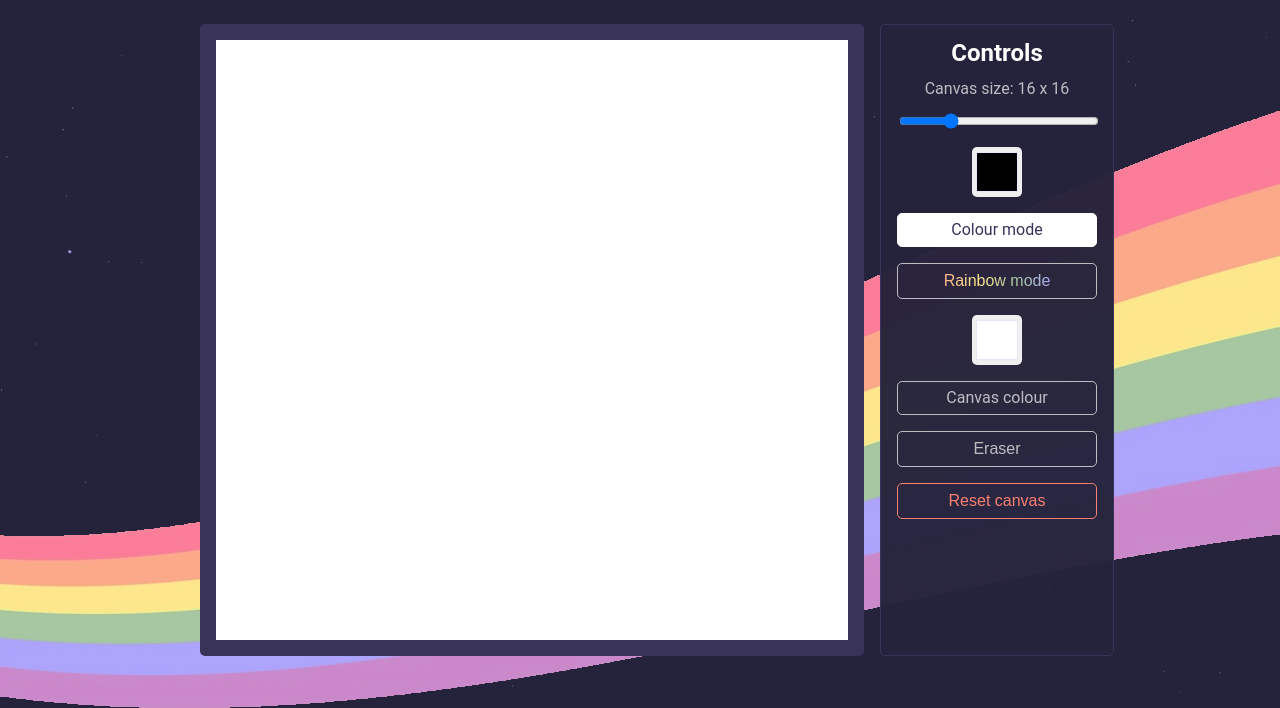
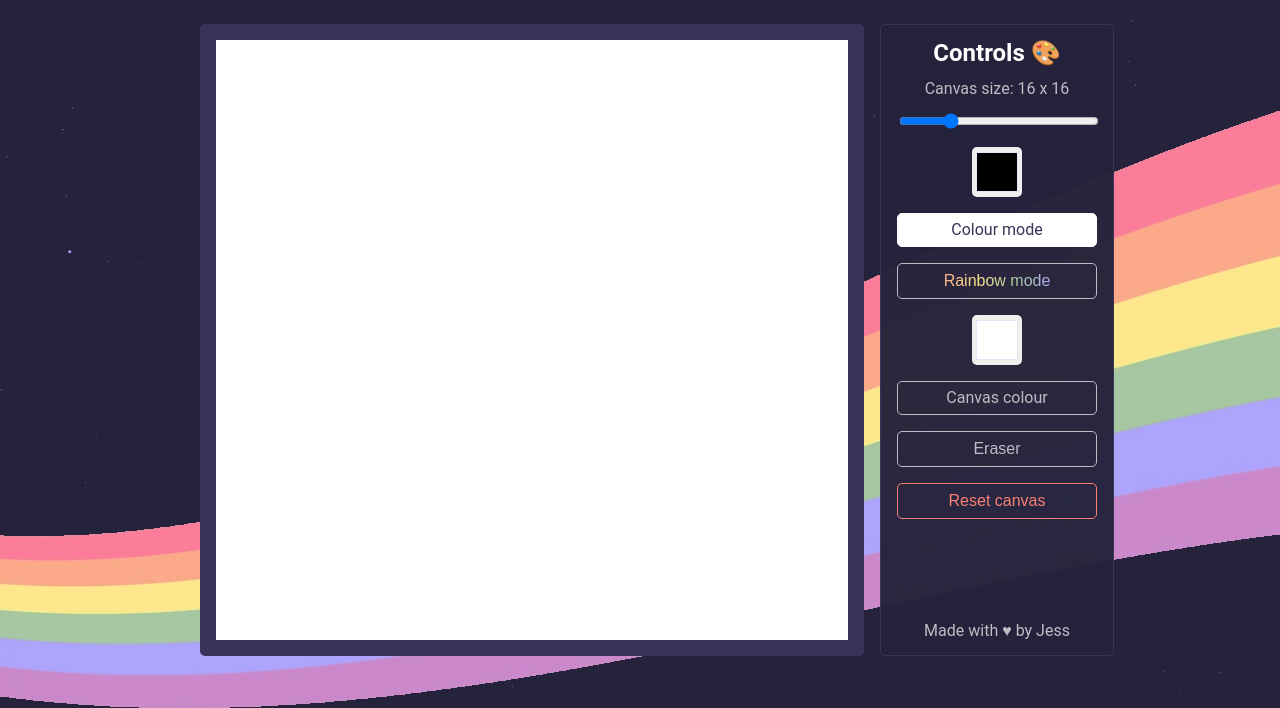
Before and after one commit to Jeppner/etch-a-sketch, a plain HTML site: page index.html in a window 1280 px wide. Shown: the part 92-800 px from the top of the page. Drawn offline with Linux system fonts and the light colour scheme.

Commit message:
Finalized design and added credits

```diff
--- a/index.html
+++ b/index.html
@@ -15,7 +15,7 @@
             <div class="board"></div>
         </section>
         <aside class="controls container">
-            <h2>Controls</h2>
+            <h2>Controls 🎨</h2>
             <div class="control">
                 <label for="numSquares">Canvas size: <span class="currentNumSquares">16 x 16</span></label>
                 <input type="range" name="numSquares" id="numSquares" value="16" min="1" max="64" step="1">
@@ -37,6 +37,7 @@
             <div class="control">
                 <button type="reset" id="reset" class="btn">Reset canvas</button>
             </div>
+            <div class="credits"><p><a href="https://github.com/Jeppner/" target="_blank">Made with ♥ by Jess</a></p></div>
         </aside>
     </main>
     <script src="app.js"></script>
--- a/style.css
+++ b/style.css
@@ -54,7 +54,10 @@ h1 {
 h2 {
 	font-size: 1.5rem;
 }
-
+a {
+	color: #bebdc4;
+	text-decoration: none;
+}
 input:not([type='color']) {
 	margin-top: 1em;
 	display: block;
@@ -109,9 +112,14 @@ input:not([type='color']) {
 	margin-bottom: 1em;
 	width: 100%;
 }
+
+.credits {
+	margin-top: auto;
+}
 label {
 	color: #bebdc4;
 }
+
 input, .btn {
 	width: 100%;
 	display: inline-block;
```
